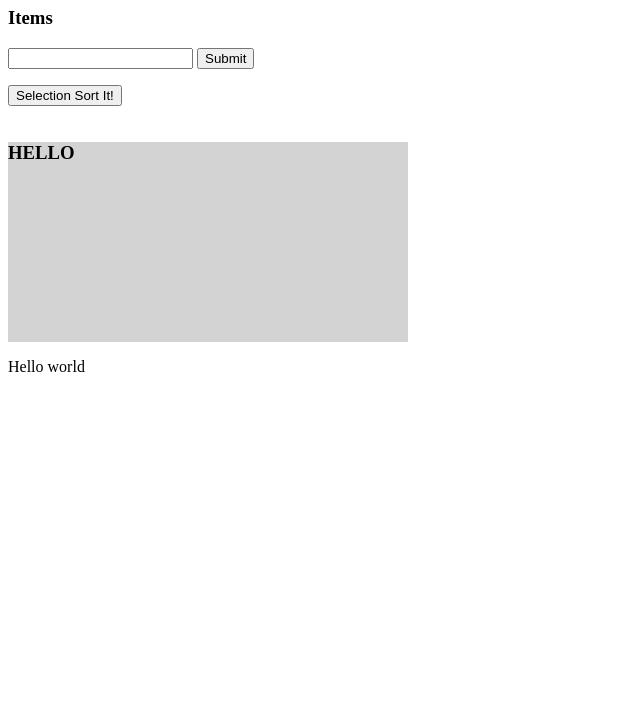
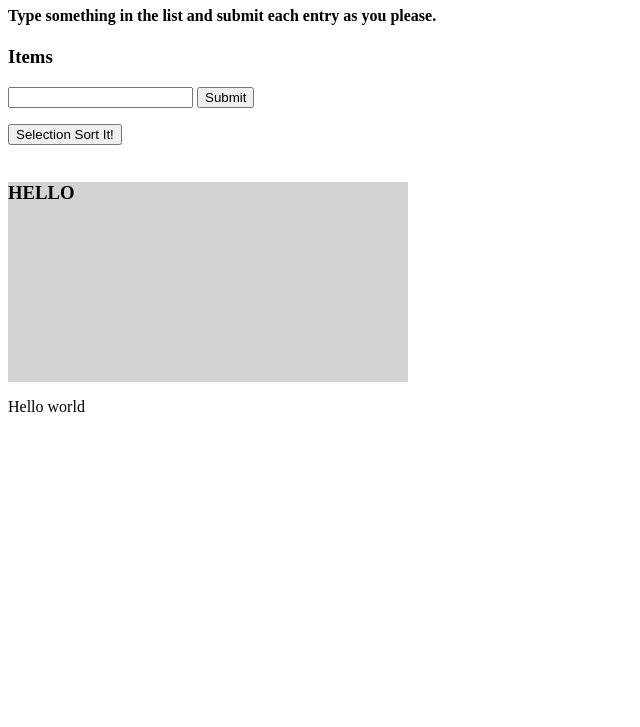
Before and after one commit to rahulnshah/vanilla-js-projects-, a plain HTML site: page web-projects/js-item-lister/index.html in a window 1280 px wide. Shown: the part 73-800 px from the top of the page, without its empty margins (0-640 px from the left). Drawn offline with Linux system fonts and the light colour scheme.

Commit message:
Update index.html

```diff
--- a/web-projects/js-item-lister/index.html
+++ b/web-projects/js-item-lister/index.html
@@ -8,6 +8,7 @@
 </head>
 <body>
     <h1>Item List</h1>
+    <h4>Type something in the list and submit each entry as you please.</h4>
     <h3>Items</h3>
     <form>
         <input type="text">
```
